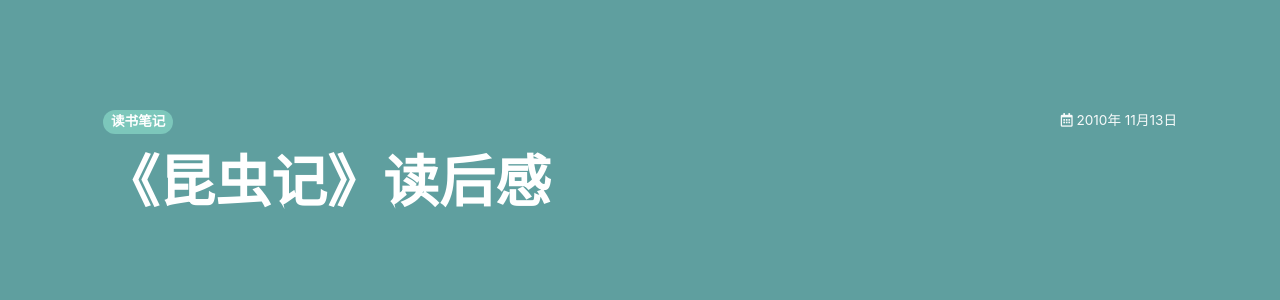
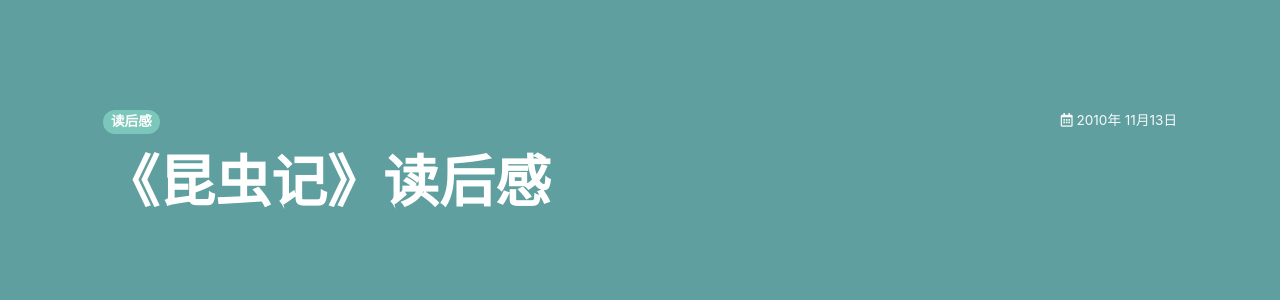
Before and after one commit to Muyao1010/muxxo.github.io, a Jekyll site: the page built from _posts/2010-11-13-kun-cong-ji-du-hou-gan.md, in a window 1280 px wide and 900 px high. Shown: the part 149-449 px from the top of the window. Built offline with Jekyll 4.4.1, drawn with Linux system fonts in a browser that asks for light colours; nearby versions of some CDN libraries; comment, search, counter and statistics services are not loaded.

Commit message:
Update 2010-11-13-kun-cong-ji-du-hou-gan.md

```diff
--- a/_posts/2010-11-13-kun-cong-ji-du-hou-gan.md
+++ b/_posts/2010-11-13-kun-cong-ji-du-hou-gan.md
@@ -1,8 +1,8 @@
 ---
 layout: article
 title: 《昆虫记》读后感
-tag: 读书笔记
-key: kuncongji20101113
+tag: 读后感
+key: kc20101113
 mode: immersive
 header:
   theme: dark
```
